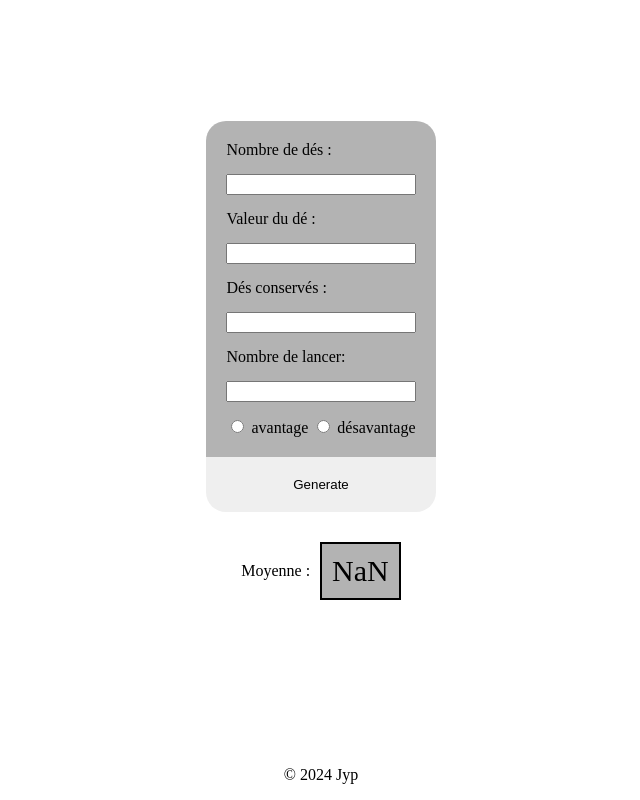
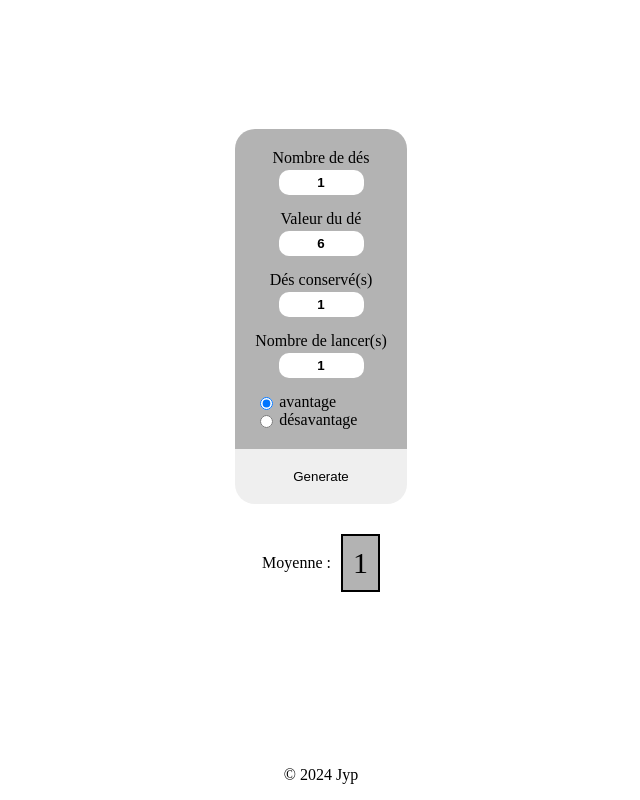
Before and after one commit to jyptramond/stats-calculator, a plain HTML site: page index.html in a window 1280 px wide. Both pictures are taken after a click on the button "Generate". Shown: the whole page, without its empty margins (319-959 px from the left). Drawn offline with Linux system fonts and the light colour scheme.

Commit message:
amélioration des inputs avec messages d'erreurs

```diff
--- a/index.html
+++ b/index.html
@@ -11,25 +11,39 @@
     <main>
         <section>
             <div id="config">
-                <label for="dices">Nombre de dés :</label>
-                <input type="number" id="dices" name="dices" required>
+                <div>
+                    <label for="dices">Nombre de dés</label>
+                    <input id="dices" name="dices" value="1" required>
+                    <span id="error" style="color:red; display:none; font-weight: bold;">Saisie invalide</span>
+                </div>
 
-                <label for="diceType">Valeur du dé :</label>
-                <input type="number" id="diceType" name="diceType" required>
+                <div>
+                    <label for="diceType">Valeur du dé</label>
+                    <input id="diceType" name="diceType" value="6" required>
+                    <span id="error" style="color:red; display:none;font-weight: bold;">Saisie invalide</span>
+                </div>
 
-                <label for="importantDices">Dés conservés :</label>
-                <input type="number" id="importantDices" name="importantDices" required>
+                <div>
+                    <label for="importantDices">Dés conservé(s)</label>
+                    <input id="importantDices" name="importantDices" value="1" required>
+                    <span id="error" style="color:red; display:none;font-weight: bold;">Saisie invalide</span>
+                </div>
 
-                <label for="times">Nombre de lancer:</label>
-                <input type="number" id="times" name="times" required>
+                <div>
+                    <label for="times">Nombre de lancer(s)</label>
+                    <input id="times" name="times" maxlength="5" value="1" required>
+                    <span id="error" style="color:red; display:none;font-weight: bold;">Saisie invalide</span>
+                </div>
 
                 <form>
                     <div>
-                    <input type="radio" id="bonus" name="choice" />
-                    <label for="bonus">avantage</label>
+                        <input type="radio" id="bonus" name="choice" checked/>
+                        <label for="bonus">avantage</label>
+                    </div>
 
-                    <input type="radio" id="malus" name="choice" />
-                    <label for="malus">désavantage</label>
+                    <div>
+                        <input type="radio" id="malus" name="choice" />
+                        <label for="malus">désavantage</label>
                     </div>
                 </form>
 
--- a/script.js
+++ b/script.js
@@ -1,13 +1,40 @@
 const button = document.getElementById("generate");
 const result = document.getElementById("resultValue")
+const bonus = document.getElementById("bonus")
+
+
 const dices = document.getElementById("dices")
 const diceType = document.getElementById("diceType");
 const importantDices = document.getElementById("importantDices")
-const bonus = document.getElementById("bonus")
 const times = document.getElementById("times")
+
 launch();
+checkLength(dices,5)
+checkLength(diceType,3)
+checkLength(times,5);
+checkLength(importantDices,5)
 
 
+function checkLength(target,limit) {
+    target.addEventListener('input', function() {
+
+        let value = this.value;
+        console.log(this.value)
+        let isValid = /^\d*$/.test(value);
+        if (!isValid) {
+            this.value = value.replace(/\D/g, '');
+            document.getElementById('error').style.display = 'inline';
+        } else {
+            document.getElementById('error').style.display = 'none';
+        }
+
+
+        if (this.value.length > limit) {
+            this.value = this.value.slice(0, limit);
+        }
+
+    });
+}
 
 
 function launch() {
@@ -32,17 +59,12 @@ function launch() {
             }
             const total = timesArray.reduce((acc, value) => acc + value, 0);
             const average = total/times.value;
-            const myResult = average.toFixed(3).replace(/\.?0+$/, '');
+            const myResult = average.toFixed(1).replace(/\.?0+$/, '');
 
             result.innerHTML = myResult;
 
         });
 }
-
-
-
-
-
 
 
 
--- a/style.css
+++ b/style.css
@@ -23,6 +23,31 @@ main {
     gap: 15px;
     border-radius: 20px 20px 0 0;
     background-color: rgba(128, 128, 128, 0.596);
+}
+
+#config div {
+    display: flex;
+    flex-direction: column;
+    gap: 3px;
+    align-items: center;
+}
+
+#config form div {
+    display:flex;
+    flex-direction: row;
+}
+
+#config form div input {
+    width: auto;
+}
+
+input {
+    padding: 5px;
+    border-radius: 10px;
+    border:none;
+    width: 75px;
+    font-weight: bold;
+    text-align: center;
 }
 
 #generate {
```
